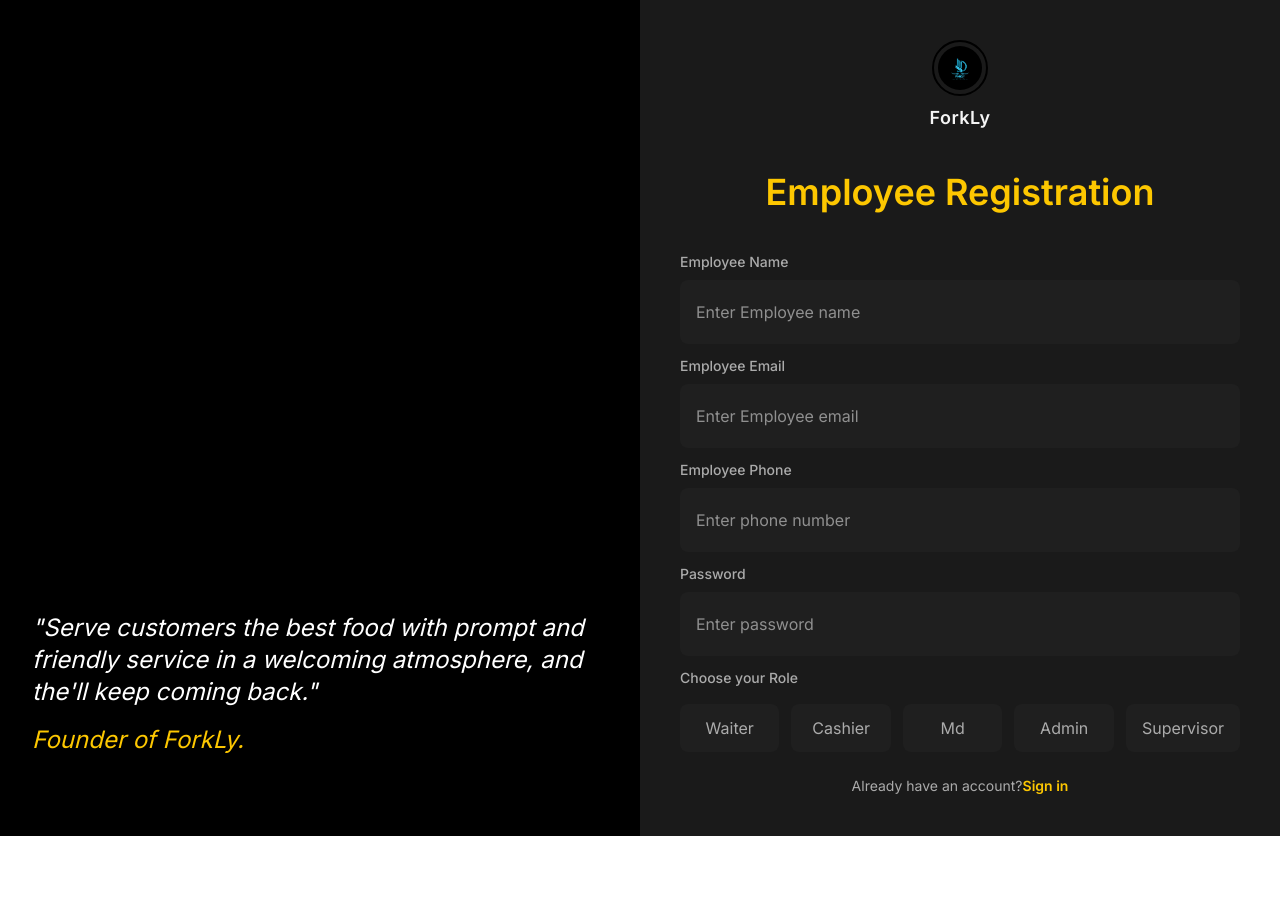
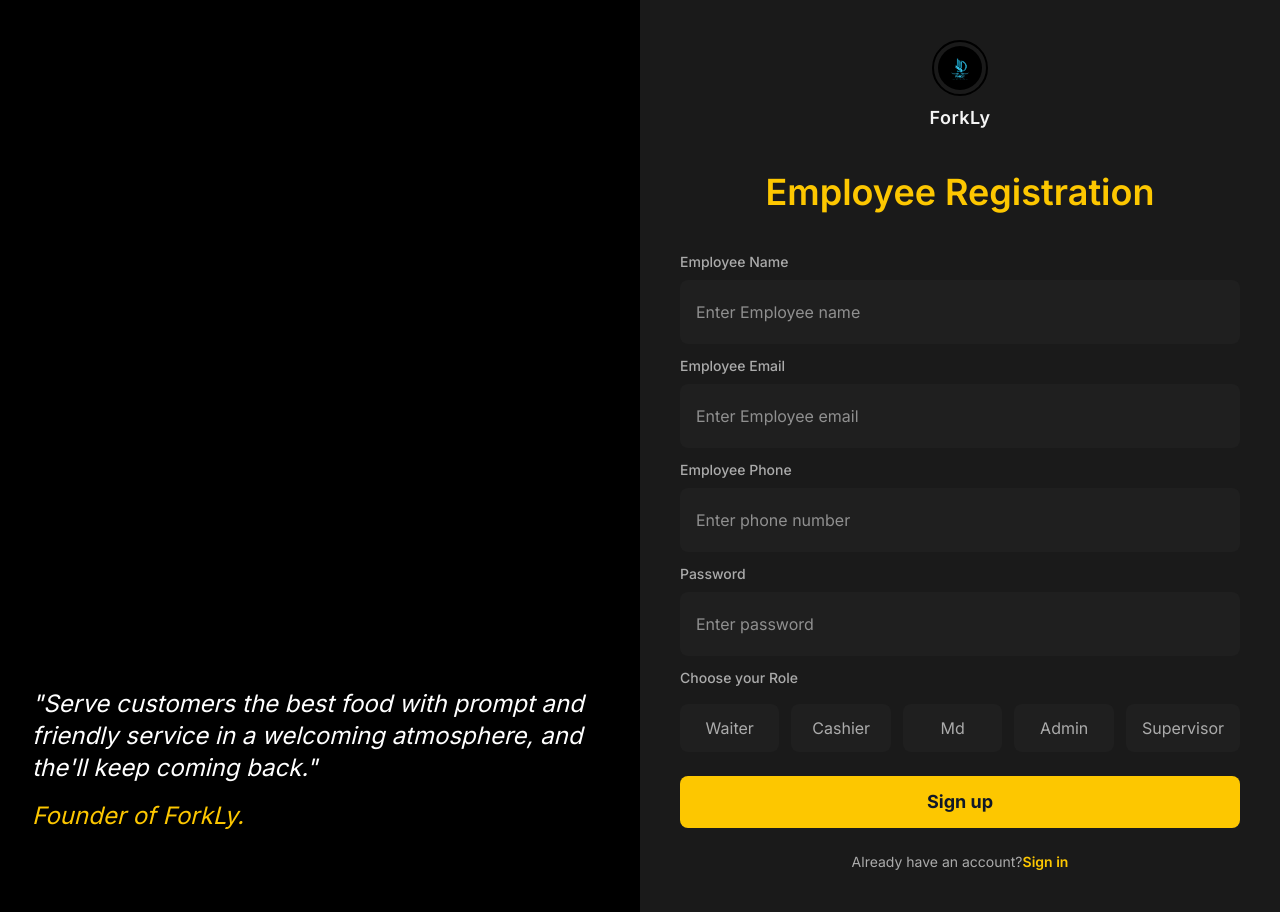
Before and after one commit to FlxBot001/pos_system, a React (Vite) app: page /auth in a window 1280 px wide. Before the commit the page ends 836 px from the top, so only its background shows below. Built offline with nearby package versions, Linux system fonts and the light colour scheme.

Commit message:
Updated register page for signup button

```diff
--- a/src/components/auth/Register.jsx
+++ b/src/components/auth/Register.jsx
@@ -84,15 +84,22 @@ const Register = () => {
                     ].map((role) => {
                         return (
                             <button
-                        key={role}
-                        type='button'
-                        className="px-4 py-3 w-full text-[#ababab] bg-[#1f1f1f] rounded-lg">
-                            {role}
-                        </button>
+                                key={role}
+                                type='button'
+                                className="px-4 py-3 w-full text-[#ababab] bg-[#1f1f1f] rounded-lg">
+                                    {role}
+                            </button>
                         )
                     })}
                 </div>
             </div>
+
+            <button
+                    type='submit'
+                    className="bg-yellow-400 w-full mt-6 py-3 text-lg text-gray-900 font-bold rounded-lg"
+            >
+                Sign up
+            </button>
         </form>
     </div>
   )
```
